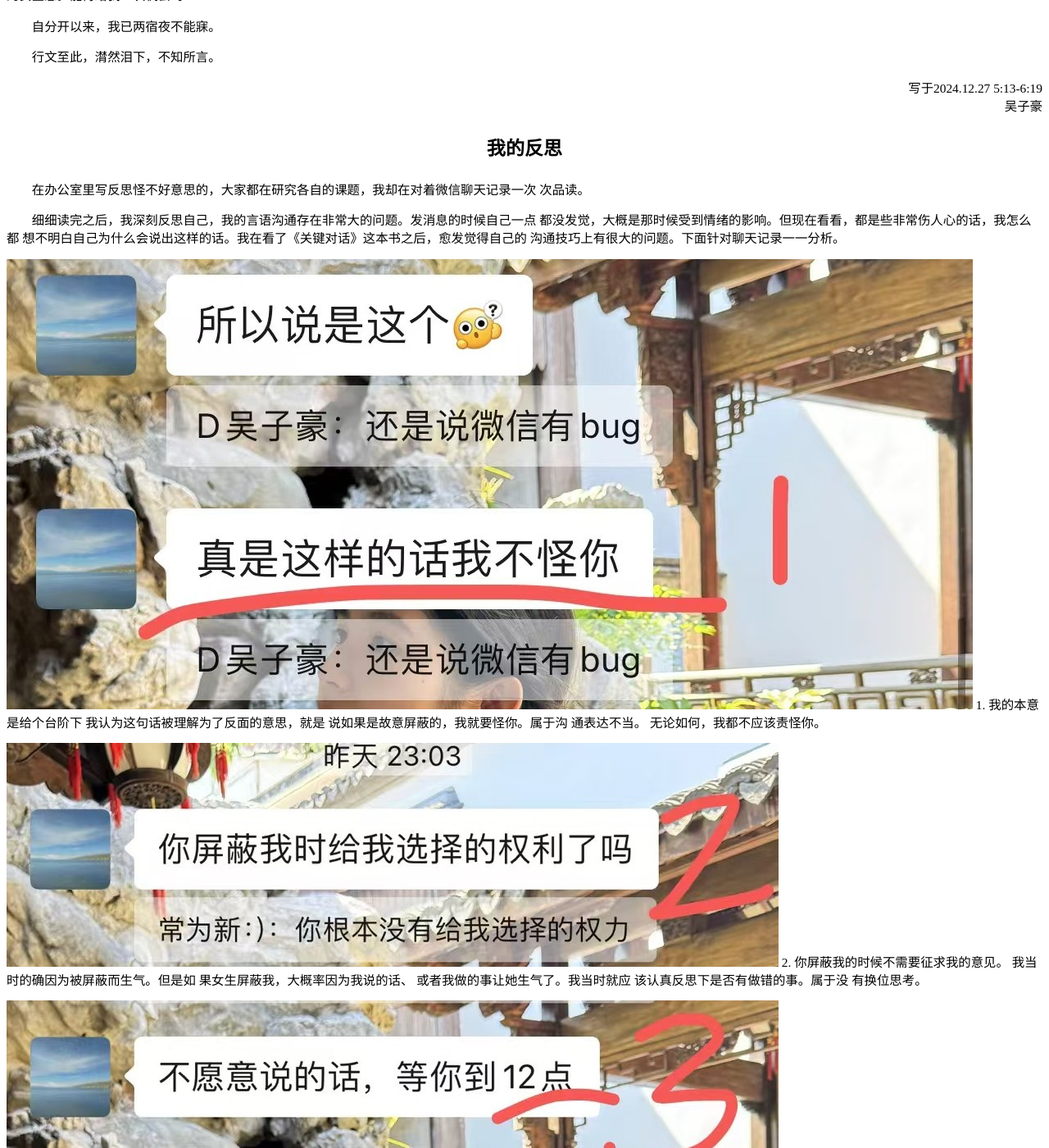
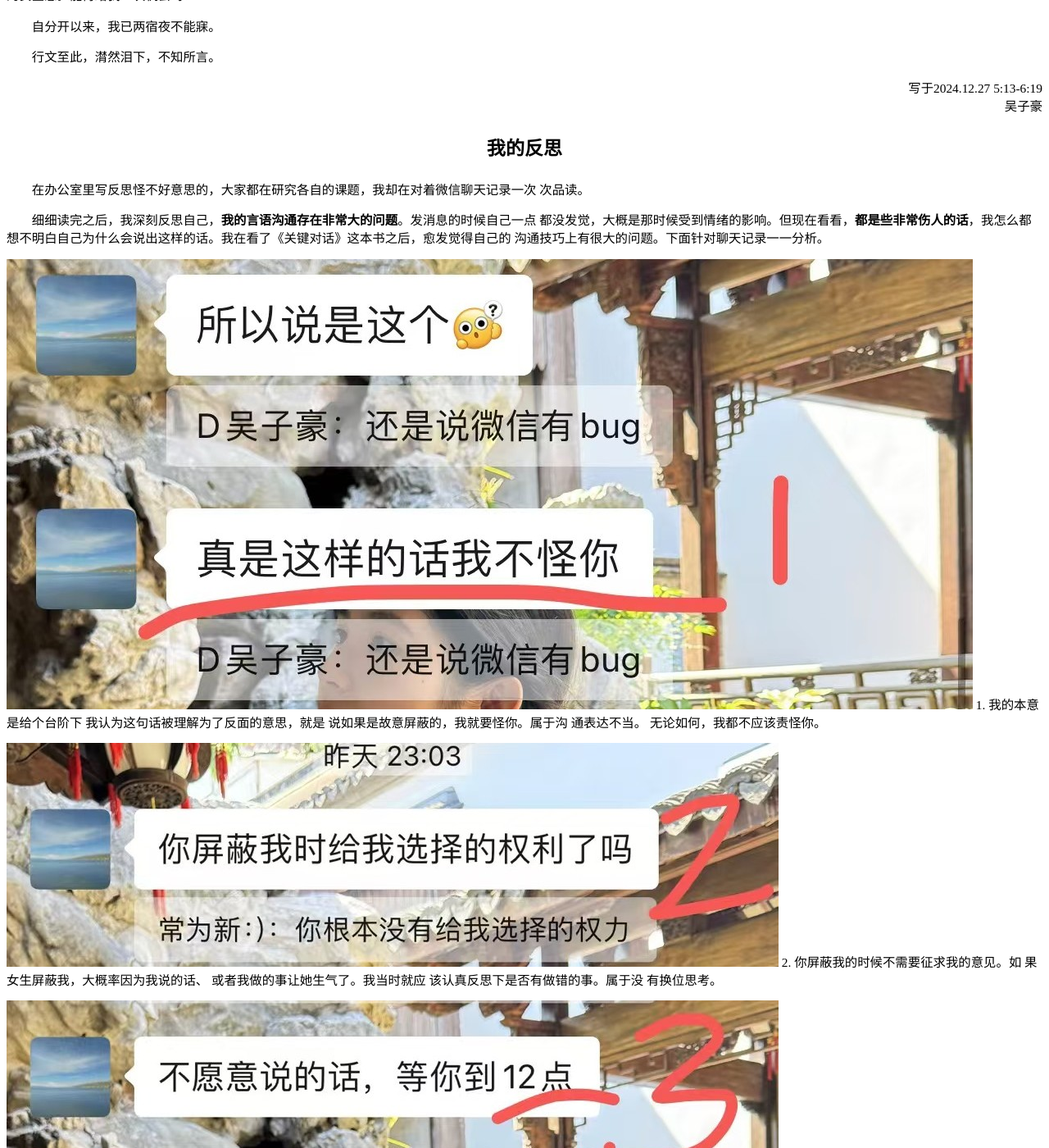
Before and after one commit to wuzihao051119/myGirl, an MkDocs documentation site: the page built from docs/index.md, in a window 1280 px wide and 1400 px high, scrolled down 13832 px. Shown: the whole window at 82% size. Built offline with MkDocs 1.6.1 and Material for MkDocs 9.7.7, drawn with Linux system fonts in a browser that asks for light colours; some of the changed text lies outside the part shown.

Commit message:
Third Commit

```diff
--- a/docs/index.md
+++ b/docs/index.md
@@ -46,8 +46,8 @@
 &emsp;&emsp;在办公室里写反思怪不好意思的，大家都在研究各自的课题，我却在对着微信聊天记录一次
 次品读。
 
-&emsp;&emsp;细细读完之后，我深刻反思自己，我的言语沟通存在非常大的问题。发消息的时候自己一点
-都没发觉，大概是那时候受到情绪的影响。但现在看看，都是些非常伤人心的话，我怎么都
+&emsp;&emsp;细细读完之后，我深刻反思自己，**我的言语沟通存在非常大的问题**。发消息的时候自己一点
+都没发觉，大概是那时候受到情绪的影响。但现在看看，**都是些非常伤人的话**，我怎么都
 想不明白自己为什么会说出这样的话。我在看了《关键对话》这本书之后，愈发觉得自己的
 沟通技巧上有很大的问题。下面针对聊天记录一一分析。
 
@@ -59,8 +59,7 @@
 无论如何，我都不应该责怪你。
 
 ![](images/2.jpg)
-2.  你屏蔽我的时候不需要征求我的意见。
-我当时的确因为被屏蔽而生气。但是如
+2.  你屏蔽我的时候不需要征求我的意见。如
 果女生屏蔽我，大概率因为我说的话、
 或者我做的事让她生气了。我当时就应
 该认真反思下是否有做错的事。属于没
@@ -70,8 +69,7 @@
 3.
 4.
 5. 这三句让人感觉是威胁。我当时的想法
-是想尽快把事情说明白，因为当时觉得
-无故被屏蔽很委屈。但是这三句却火上
+是想尽快把事情说明白。但是这三句却火上
 浇油。感觉我是在命令。属于表达不当
 加言语情绪化。
 
@@ -104,7 +102,7 @@
 说话时脑子非常糊涂。然后也让你觉得
 我不值得。属于没有思考你的感受。
 
-总结：我在被屏蔽的情况下非常生气，多次使用命令语气，说了远超原来本意的话，甚至要
+总结：我在被屏蔽的情况下多次使用命令语气，说了远超原来本意的话，甚至要
 求断绝关系，火上浇油，让你感到非常伤心失望。我对此非常后悔。请原谅我。
 
 <div class="card file-block" markdown="1">
@@ -113,5 +111,5 @@
 <div class="file-title">《关键对话》读书笔记</div>
 <div class="file-meta">291 KB</div>
 </div>
-<a class="down-button" target="_blank" href="files/关键对话如何高效能沟通.pdf" markdown="1">:fontawesome-solid-download: 下载</a>
+<a class="down-button" target="_blank" href="files/关键对话如何高效能沟通.pdf" markdown="1">:fontawesome-solid-download: 查看和下载</a>
 </div>
--- a/docs/js/scheme.js
+++ b/docs/js/scheme.js
@@ -23,7 +23,7 @@
     }
 
     if (!scheme) {
-      scheme = "slate"
+      scheme = "default"
     }
     if (!prefers) {
       prefers = "false"
```
Also changed, not shown: other parts of docs/index.md (+1 -1 lines).
